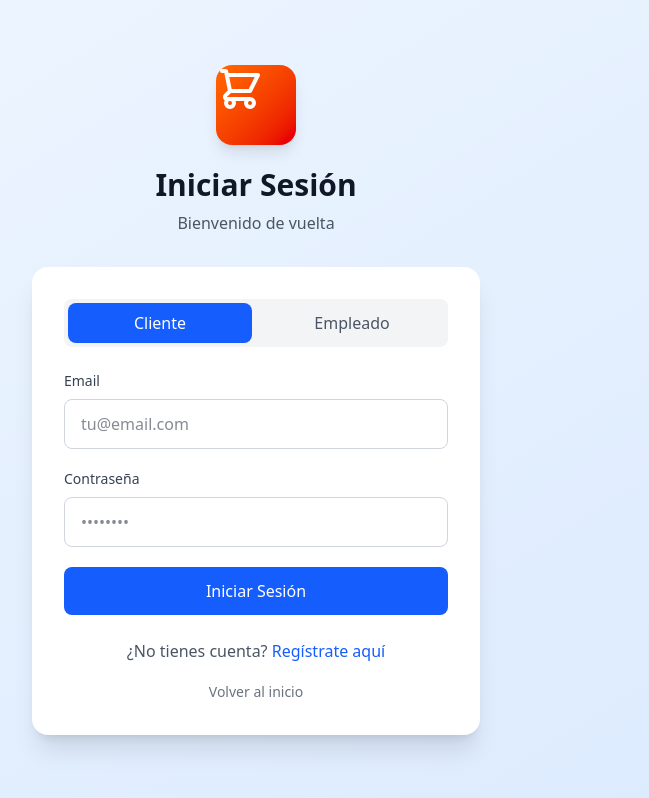
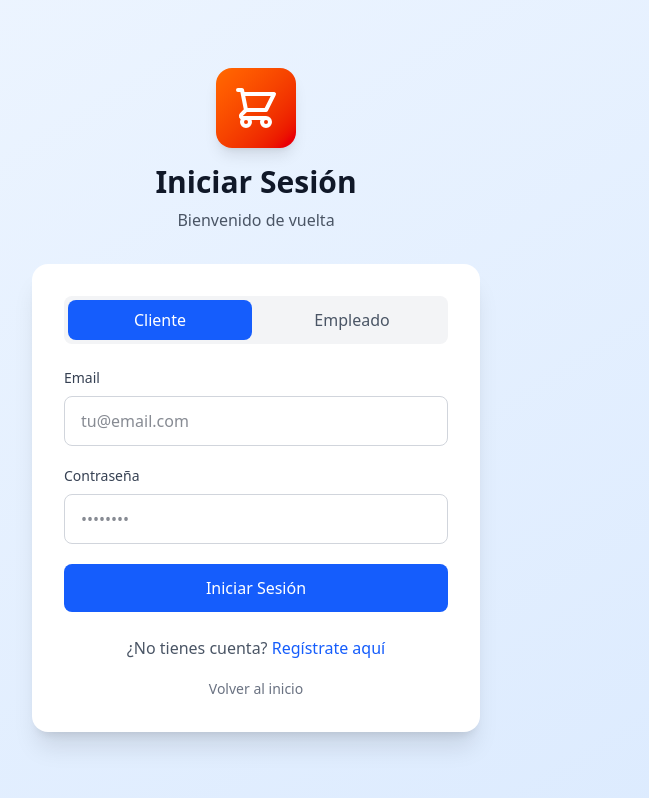
Before and after one commit to CoronelSam/ezdd-proyect, a React (Vite) app in the folder frontend/: page /login in a window 1280 px wide. Shown: the whole page, without its empty margins (384-1033 px from the left). Built offline with nearby package versions, Linux system fonts and the light colour scheme.

Commit message:
feat: mejorar estilos de presentación en las páginas de Login y ProductosCliente

```diff
--- a/frontend/src/pages/auth/Login.jsx
+++ b/frontend/src/pages/auth/Login.jsx
@@ -63,7 +63,7 @@ const Login = () => {
             <div className="max-w-md w-full">
                 {/* Logo */}
                 <div className="text-center mb-8">
-                    <div className="inline-block w-20 h-20 bg-gradient-to-br from-orange-500 to-red-600 rounded-2xl flex items-center justify-center mb-4 shadow-lg">
+                    <div className="w-20 h-20 bg-gradient-to-br from-orange-500 to-red-600 rounded-2xl flex items-center justify-center mb-4 shadow-lg mx-auto">
                         <svg className="w-12 h-12 text-white" fill="none" viewBox="0 0 24 24" stroke="currentColor">
                             <path strokeLinecap="round" strokeLinejoin="round" strokeWidth={2} d="M3 3h2l.4 2M7 13h10l4-8H5.4M7 13L5.4 5M7 13l-2.293 2.293c-.63.63-.184 1.707.707 1.707H17m0 0a2 2 0 100 4 2 2 0 000-4zm-8 2a2 2 0 11-4 0 2 2 0 014 0z" />
                         </svg>
--- a/frontend/src/pages/client/ProductosCliente.jsx
+++ b/frontend/src/pages/client/ProductosCliente.jsx
@@ -335,7 +335,7 @@ function ProductosCliente() {
 
             {/* Modal de detalle del producto */}
             {productoSeleccionado && (
-                <div className="fixed inset-0 bg-black bg-opacity-50 flex items-center justify-center p-4 z-50" onClick={cerrarDetalleProducto}>
+                <div className="fixed inset-0 bg-gradient-to-br from-blue-900/40 via-purple-900/40 to-pink-900/40 backdrop-blur-sm flex items-center justify-center p-4 z-50" onClick={cerrarDetalleProducto}>
                     <div className="bg-white rounded-2xl max-w-2xl w-full max-h-[90vh] overflow-y-auto" onClick={(e) => e.stopPropagation()}>
                         {/* Header del modal */}
                         <div className="sticky top-0 bg-white border-b border-gray-200 px-6 py-4 flex justify-between items-center">
```
